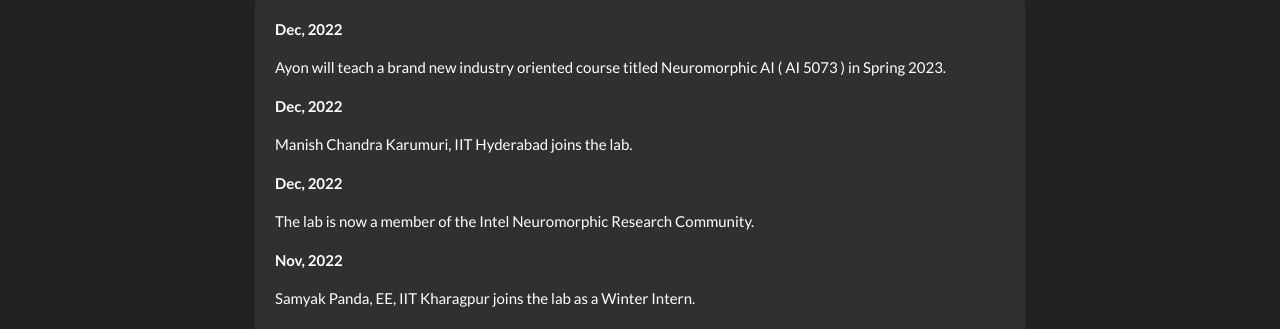
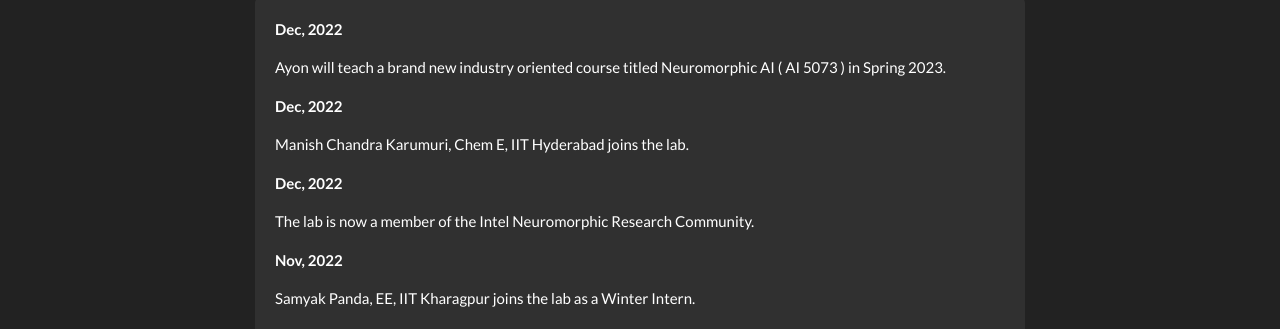
Before and after one commit to BorthakurAyon/borthakurayon.github.io, a Jekyll site: the page built from _pages/allnews.md, in a window 1280 px wide. Shown: the part 167-496 px from the top of the page. Built offline with Jekyll 4.4.1, drawn with Linux system fonts in a browser that asks for light colours; nearby versions of some CDN libraries; a style sheet for code colours, icons or effects is not loaded.

Commit message:
Update news.yml

```diff
--- a/_data/news.yml
+++ b/_data/news.yml
@@ -2,7 +2,7 @@
   headline: Ayon will teach a brand new industry oriented course titled Neuromorphic AI ( AI 5073 ) in Spring 2023.
 
 - date:  Dec, 2022
-  headline: Manish Chandra Karumuri, IIT Hyderabad joins the lab.
+  headline: Manish Chandra Karumuri, Chem E, IIT Hyderabad joins the lab.
 
 - date:  Dec, 2022
   headline: The lab is now a member of the Intel Neuromorphic Research Community.
```
